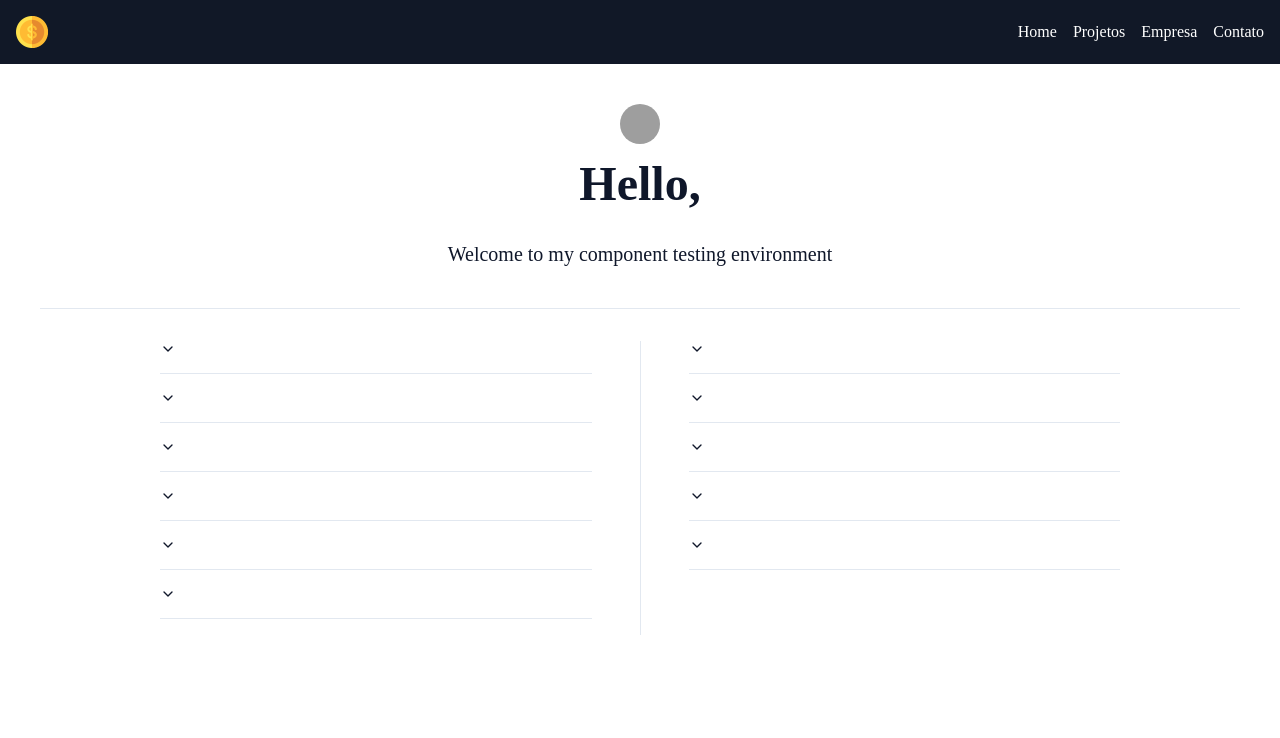
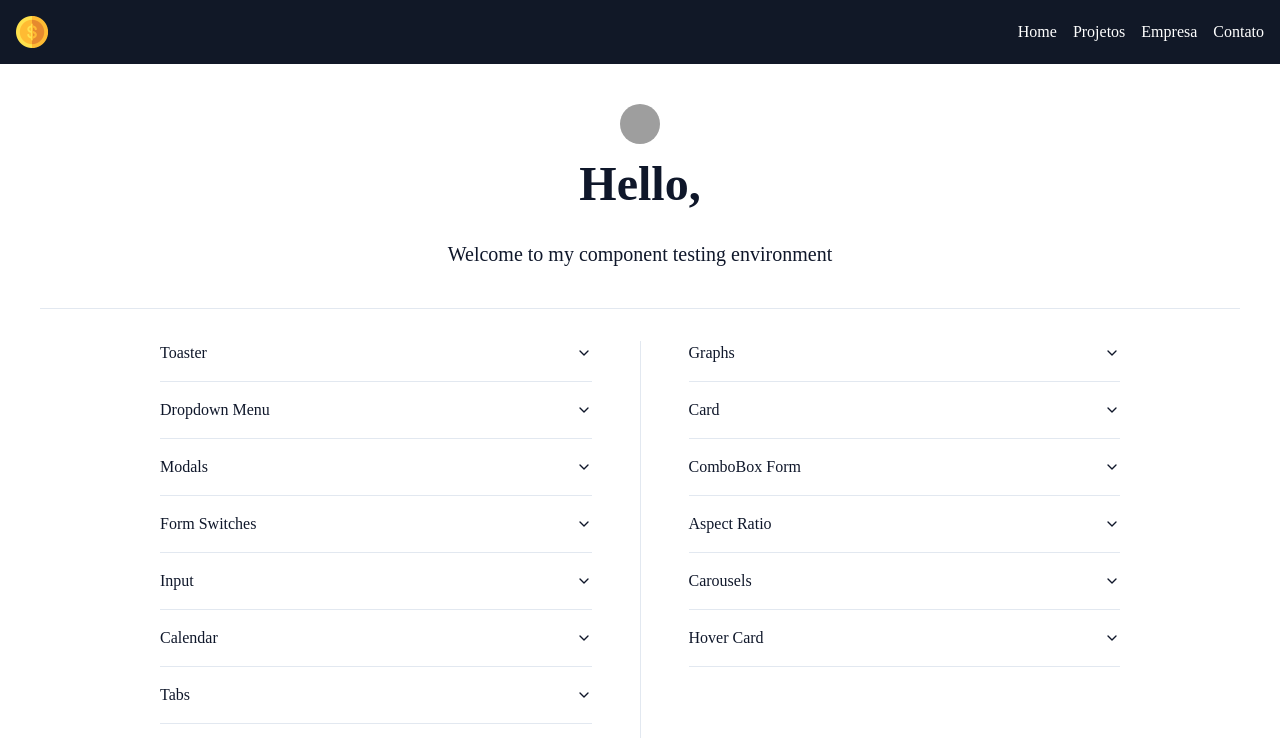
Before and after one commit to edududs/FinTrack, a React (Create React App) app in the folder ui/: page / in a window 1280 px wide. Shown: the top 738 px of the page. Built offline with nearby package versions, Linux system fonts and the light colour scheme; grey boxes are pictures that could not be loaded.

Commit message:
Add some demo components

```diff
--- /dev/null
+++ b/ui/src/components/Examples/DemoHoverCard.tsx
@@ -0,0 +1,38 @@
+import { CalendarDays } from "lucide-react";
+
+import { Avatar, AvatarFallback, AvatarImage } from "../core/Avatar";
+import Button from "../core/Button";
+import {
+  HoverCard,
+  HoverCardContent,
+  HoverCardTrigger,
+} from "../core/HoverCard";
+import logo from "../../img/costs_logo.png";
+
+export function HoverCardDemo() {
+  return (
+    <HoverCard>
+      <HoverCardTrigger asChild>
+        <Button variant="link">@edududs</Button>
+      </HoverCardTrigger>
+      <HoverCardContent className="w-80">
+        <div className="flex justify-between space-x-4">
+          <Avatar>
+            <AvatarImage src={logo} />
+            <AvatarFallback>VC</AvatarFallback>
+          </Avatar>
+          <div className="space-y-1">
+            <h4 className="text-sm font-semibold">@edududs</h4>
+            <p className="text-sm">Este é um texto genérico de teste.</p>
+            <div className="flex items-center pt-2">
+              <CalendarDays className="mr-2 h-4 w-4 opacity-70" />{" "}
+              <span className="text-xs text-muted-foreground">
+                Joined December 2021
+              </span>
+            </div>
+          </div>
+        </div>
+      </HoverCardContent>
+    </HoverCard>
+  );
+}
--- a/ui/src/components/Examples/DemoModais.tsx
+++ b/ui/src/components/Examples/DemoModais.tsx
@@ -6,7 +6,7 @@ import { DemoModal } from "./Modals/DemoModals";
 const AccordionModais: React.FC = () => {
   return (
     <>
-      <Accordion triggerText="Modais">
+      <Accordion trigger="Modais">
         <div className="w-full flex flex-col gap-3">
           <DemoConfirmationModal />
           <DemoModal />
--- /dev/null
+++ b/ui/src/components/Examples/DemoTabs.tsx
@@ -0,0 +1,69 @@
+import Button from "../core/Button";
+import {
+  Card,
+  CardContent,
+  CardDescription,
+  CardFooter,
+  CardHeader,
+  CardTitle,
+} from "../core/Card";
+import { Input } from "../core/Input";
+import { Label } from "../core/Label";
+import { Tabs, TabsContent, TabsList, TabsTrigger } from "../core/Tabs";
+
+export function TabsDemo() {
+  return (
+    <Tabs defaultValue="account" className="w-[400px]">
+      <TabsList className="grid w-full grid-cols-2">
+        <TabsTrigger value="account">Account</TabsTrigger>
+        <TabsTrigger value="password">Password</TabsTrigger>
+      </TabsList>
+      <TabsContent value="account">
+        <Card>
+          <CardHeader>
+            <CardTitle>Account</CardTitle>
+            <CardDescription>
+              Make changes to your account here. Click save when you're done.
+            </CardDescription>
+          </CardHeader>
+          <CardContent className="space-y-2">
+            <div className="space-y-1">
+              <Label htmlFor="name">Name</Label>
+              <Input id="name" defaultValue="Eduardo Lima" />
+            </div>
+            <div className="space-y-1">
+              <Label htmlFor="username">Username</Label>
+              <Input id="username" defaultValue="@edududs" />
+            </div>
+          </CardContent>
+          <CardFooter>
+            <Button>Save changes</Button>
+          </CardFooter>
+        </Card>
+      </TabsContent>
+      <TabsContent value="password">
+        <Card>
+          <CardHeader>
+            <CardTitle>Password</CardTitle>
+            <CardDescription>
+              Change your password here. After saving, you'll be logged out.
+            </CardDescription>
+          </CardHeader>
+          <CardContent className="space-y-2">
+            <div className="space-y-1">
+              <Label htmlFor="current">Current password</Label>
+              <Input id="current" type="password" />
+            </div>
+            <div className="space-y-1">
+              <Label htmlFor="new">New password</Label>
+              <Input id="new" type="password" />
+            </div>
+          </CardContent>
+          <CardFooter>
+            <Button>Save password</Button>
+          </CardFooter>
+        </Card>
+      </TabsContent>
+    </Tabs>
+  );
+}
--- a/ui/src/pages/DemoComponents/DemoComponents.tsx
+++ b/ui/src/pages/DemoComponents/DemoComponents.tsx
@@ -1,4 +1,4 @@
-import React from "react";
+import React, { useState } from "react";
 import Separator from "../../components/core/Separator";
 import { DemoFormSwitches } from "../../../src/components/Examples/DemoFormSwitches";
 import { ProfileForm } from "../../components/core/Forms/FormDemo";
@@ -23,8 +23,29 @@ import {
   AvatarFallback,
 } from "src/components/core/Avatar";
 import DemoCarousels from "src/components/Examples/DemoCarousels";
+import { AdaptiveTooltip } from "src/components/core/Tooltip";
+import Button from "src/components/core/Button";
+import {
+  Dialog,
+  DialogContent,
+  DialogDescription,
+  DialogFooter,
+  DialogHeader,
+  DialogTitle,
+  DialogTrigger,
+} from "src/components/core/Dialog";
+import { SingleControllerAccordion } from "src/components/core/Accordion/AccordionDefault";
+import { HoverCardDemo } from "src/components/Examples/DemoHoverCard";
+import { TabsDemo } from "src/components/Examples/DemoTabs";
 
 const DemoComponents: React.FC = () => {
+  const [isDialogOpen, setIsDialogOpen] = useState(false);
+
+  // Função para fechar o Dialog
+  const closeDialog = () => {
+    setIsDialogOpen(false);
+  };
+
   return (
     <>
       <div className="flex flex-col justify-center items-center gap-4 ">
@@ -43,15 +64,15 @@ const DemoComponents: React.FC = () => {
 
       <div className="flex space-between flex-1 w-full space-x-12 max-w-[80%]">
         <div className="flex-1 flex flex-col">
-          <Accordion triggerText="Toaster">
+          <Accordion trigger="Toaster">
             <ButtonDemoToast />
           </Accordion>
 
-          <Accordion triggerText="Dropdown Menu">
+          <Accordion trigger="Dropdown Menu">
             <DropDownMenuDemo />
           </Accordion>
 
-          <Accordion triggerText="Modals">
+          <Accordion trigger="Modals">
             <div className="flex flex-wrap gap-3">
               <DemoConfirmationModal />
               <DemoModal />
@@ -61,16 +82,56 @@ const DemoComponents: React.FC = () => {
             </div>
           </Accordion>
 
-          <Accordion triggerText="Form Switches">
+          <Accordion trigger="Form Switches">
             <DemoFormSwitches />
           </Accordion>
 
-          <Accordion triggerText="Input">
+          <Accordion trigger="Input">
             <ProfileForm />
           </Accordion>
 
-          <Accordion triggerText="Calendar">
-            <DemoCalendar />
+          <AdaptiveTooltip
+            content="Disabled for technical reasons"
+            side="bottom"
+            sticky="always"
+            arrow
+          >
+            <div>
+              {/* Elemento externo para capturar cliques e abrir o dialog */}
+              <Dialog open={isDialogOpen} onOpenChange={setIsDialogOpen}>
+                <DialogTrigger asChild>
+                  <SingleControllerAccordion
+                    trigger="Calendar"
+                    collapsible
+                    disabled
+                  >
+                    <DemoCalendar />
+                  </SingleControllerAccordion>
+                </DialogTrigger>
+
+                <DialogContent className="sm:max-w-[425px]">
+                  <DialogHeader>
+                    <DialogTitle className="text-center">Ooow</DialogTitle>
+                    <DialogDescription className="text-center">
+                      Aff
+                    </DialogDescription>
+                  </DialogHeader>
+                  <div className="text-lg text-center">
+                    Eu não avisei no tooltip que o Calendário está inativo por
+                    motivos técnicos, caralho?
+                    <p>Sai fora!</p>
+                  </div>
+                  <p className="text-muted-foreground text-sm">Babaca</p>
+                  <DialogFooter>
+                    <Button onClick={closeDialog}>Ok, ok, entendi</Button>
+                  </DialogFooter>
+                </DialogContent>
+              </Dialog>
+            </div>
+          </AdaptiveTooltip>
+
+          <Accordion trigger="Tabs">
+            <TabsDemo />
           </Accordion>
         </div>
 
@@ -79,7 +140,7 @@ const DemoComponents: React.FC = () => {
         </div>
 
         <div className="flex-1 flex flex-col">
-          <Accordion triggerText="Graphs">
+          <Accordion trigger="Graphs">
             <DemoCharts />
             <Separator className="mt-7 mb-7" />
             <Label className="text-xl justify-center flex mb-3">
@@ -88,21 +149,25 @@ const DemoComponents: React.FC = () => {
             <TooltipDemo />
           </Accordion>
 
-          <Accordion triggerText="Card">
+          <Accordion trigger="Card">
             <CardDemo />
           </Accordion>
 
-          <Accordion triggerText="ComboBox Form">
+          <Accordion trigger="ComboBox Form">
             <ComboboxForm />
           </Accordion>
 
-          <Accordion triggerText="Aspect Ratio">
+          <Accordion trigger="Aspect Ratio">
             <Label>With Aspect Ratio</Label>
             <AspectRatioDefault />
           </Accordion>
 
-          <Accordion triggerText="Carousels">
+          <Accordion trigger="Carousels">
             <DemoCarousels />
+          </Accordion>
+
+          <Accordion trigger="Hover Card">
+            <HoverCardDemo />
           </Accordion>
         </div>
       </div>
```
